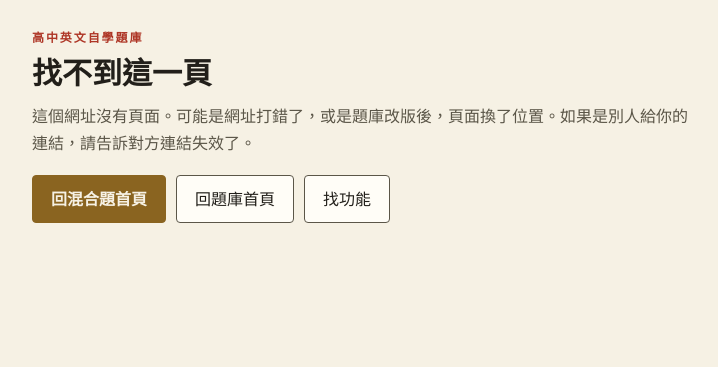
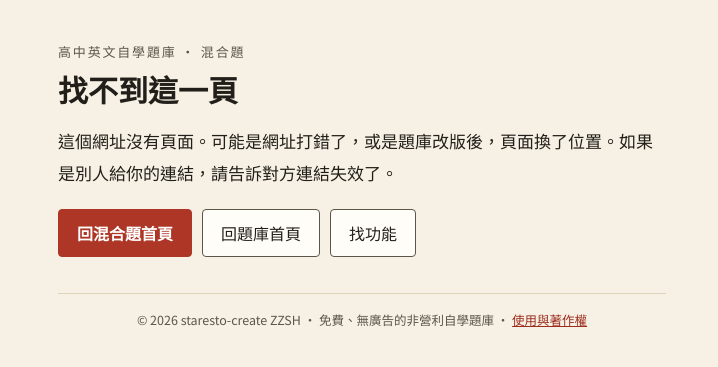
Before and after one commit to staresto-create/mixed-format, a plain HTML site: page 404.html in a window 1280 px wide. Shown: the whole page, without its empty margins (278-996 px from the left). Drawn offline with Linux system fonts and the light colour scheme.

Commit message:
新增找不到頁面（404）與網站地圖
讀者打錯網址或連結失效時，顯示「找不到這一頁」並提供回混合題首頁、回題庫首頁與找功能三個按鈕；另新增 sitemap.xml，方便搜尋引擎找到本題庫。

Co-Authored-By: Claude Sonnet 5.5 <noreply@anthropic.com>
Claude-Session: https://claude.ai/code/session_01Uso9rrZmmipwohr4Sk1YvK

```diff
--- a/404.html
+++ b/404.html
@@ -5,27 +5,38 @@
 <meta name="viewport" content="width=device-width,initial-scale=1">
 <title>找不到這一頁｜混合題</title>
 <meta name="robots" content="noindex">
-<meta name="description" content="這個網址沒有頁面，可以回混合題首頁或回題庫首頁。">
+<meta name="description" content="這個網址沒有頁面，可以回混合題首頁或題庫首頁。">
+<link rel="preconnect" href="https://fonts.googleapis.com">
+<link href="https://fonts.googleapis.com/css2?family=Noto+Serif+TC:wght@700;900&family=Noto+Sans+TC:wght@400;500;700&display=swap" rel="stylesheet">
 <style>
-:root{--bg:#F6F1E4;--card:#FFFDF7;--ink:#221F1A;--sub:#5B5648;--line:#DCD3BB;--gold:#8A6420;--tr:#AE3626}
-@media (prefers-color-scheme:dark){:root{--bg:#1B1916;--card:#26231F;--ink:#F2F0EE;--sub:#DAD8D3;--line:#514A37;--gold:#E0D1B2;--tr:#E4B6B0}}
+:root{--paper:#F6F1E4;--card:#FFFDF7;--ink:#221F1A;--sub:#5B5648;--rule:#DCD3BB;--accent:#AE3626;--link:#9C2C1E;--onacc:#fff;color-scheme:light}
+@media (prefers-color-scheme:dark){:root{--paper:#1B1916;--card:#26231F;--ink:#EDE7D8;--sub:#B8B0A0;--rule:#4C463B;--accent:#E57B68;--link:#E57B68;--onacc:#1B1916;color-scheme:dark}}
 *{box-sizing:border-box}
-body{margin:0;background:var(--bg);color:var(--ink);font:16px/1.7 "Noto Sans TC","PingFang TC","Microsoft JhengHei",system-ui,sans-serif}
-.wrap{max-width:700px;margin:0 auto;padding:28px 20px 60px}
-.kicker{font-size:12px;letter-spacing:.16em;color:var(--tr);font-weight:600}
-h1{font-family:"Noto Serif TC","PingFang TC","Microsoft JhengHei",serif;font-weight:900;font-size:clamp(24px,5.5vw,30px);line-height:1.35;margin:6px 0 8px}
-.lead{color:var(--sub);margin:0 0 4px}
-.btns{display:flex;flex-wrap:wrap;gap:10px;margin:18px 0 0}
+body{margin:0;background:var(--paper);color:var(--ink);font-family:'Noto Sans TC',sans-serif;line-height:1.9;font-size:17px}
+.wrap{max-width:640px;margin:0 auto;padding:40px 16px 32px}
+.kicker{font-size:13px;letter-spacing:.14em;color:var(--sub)}
+h1{font-family:'Noto Serif TC',serif;font-size:30px;line-height:1.4;margin:6px 0 12px}
+.lead{margin:0 0 20px}
+.btns{display:flex;flex-wrap:wrap;gap:10px}
 .btns a{display:inline-flex;align-items:center;justify-content:center;min-height:48px;padding:0 18px;border:1.5px solid var(--sub);border-radius:4px;background:var(--card);color:var(--ink);text-decoration:none;font-size:16px}
-.btns a.pri{background:var(--gold);color:var(--bg);border-color:var(--gold);font-weight:700}
+.btns a.pri{background:var(--accent);color:var(--onacc);border-color:var(--accent);font-weight:700}
+footer{margin-top:36px;padding-top:14px;border-top:1px solid var(--rule);font-size:12.5px;line-height:1.9;color:var(--sub);text-align:center}
+footer a{color:var(--link)}
 </style>
 </head>
 <body>
 <div class="wrap">
-<div class="kicker">高中英文自學題庫</div>
-<h1>找不到這一頁</h1>
-<p class="lead">這個網址沒有頁面。可能是網址打錯了，或是題庫改版後，頁面換了位置。如果是別人給你的連結，請告訴對方連結失效了。</p>
-<div class="btns"><a class="pri" href="https://staresto-create.github.io/mixed-format/">回混合題首頁</a><a href="https://staresto-create.github.io/JCEE-vocab-questions/">回題庫首頁</a><a href="https://staresto-create.github.io/JCEE-vocab-questions/find.html">找功能</a></div>
+<header>
+  <div class="kicker">高中英文自學題庫 · 混合題</div>
+  <h1>找不到這一頁</h1>
+  <p class="lead">這個網址沒有頁面。可能是網址打錯了，或是題庫改版後，頁面換了位置。如果是別人給你的連結，請告訴對方連結失效了。</p>
+</header>
+<main>
+  <div class="btns"><a class="pri" href="https://staresto-create.github.io/mixed-format/">回混合題首頁</a><a href="https://staresto-create.github.io/JCEE-vocab-questions/">回題庫首頁</a><a href="https://staresto-create.github.io/JCEE-vocab-questions/find.html">找功能</a></div>
+</main>
+<footer>
+  © 2026 staresto-create ZZSH · 免費、無廣告的非營利自學題庫 · <a href="https://staresto-create.github.io/JCEE-vocab-questions/#terms">使用與著作權</a>
+</footer>
 </div>
 </body>
 </html>
```
